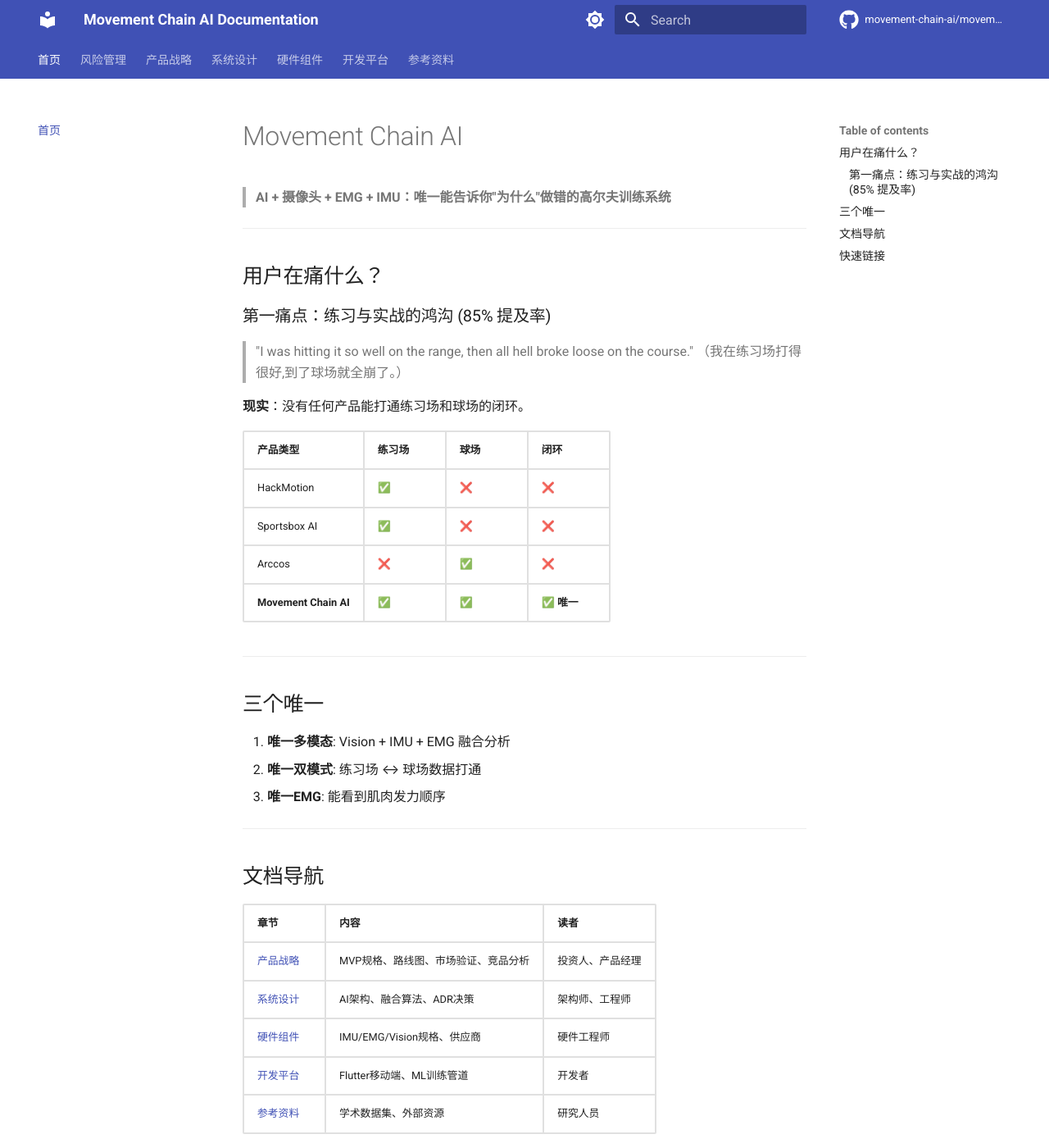
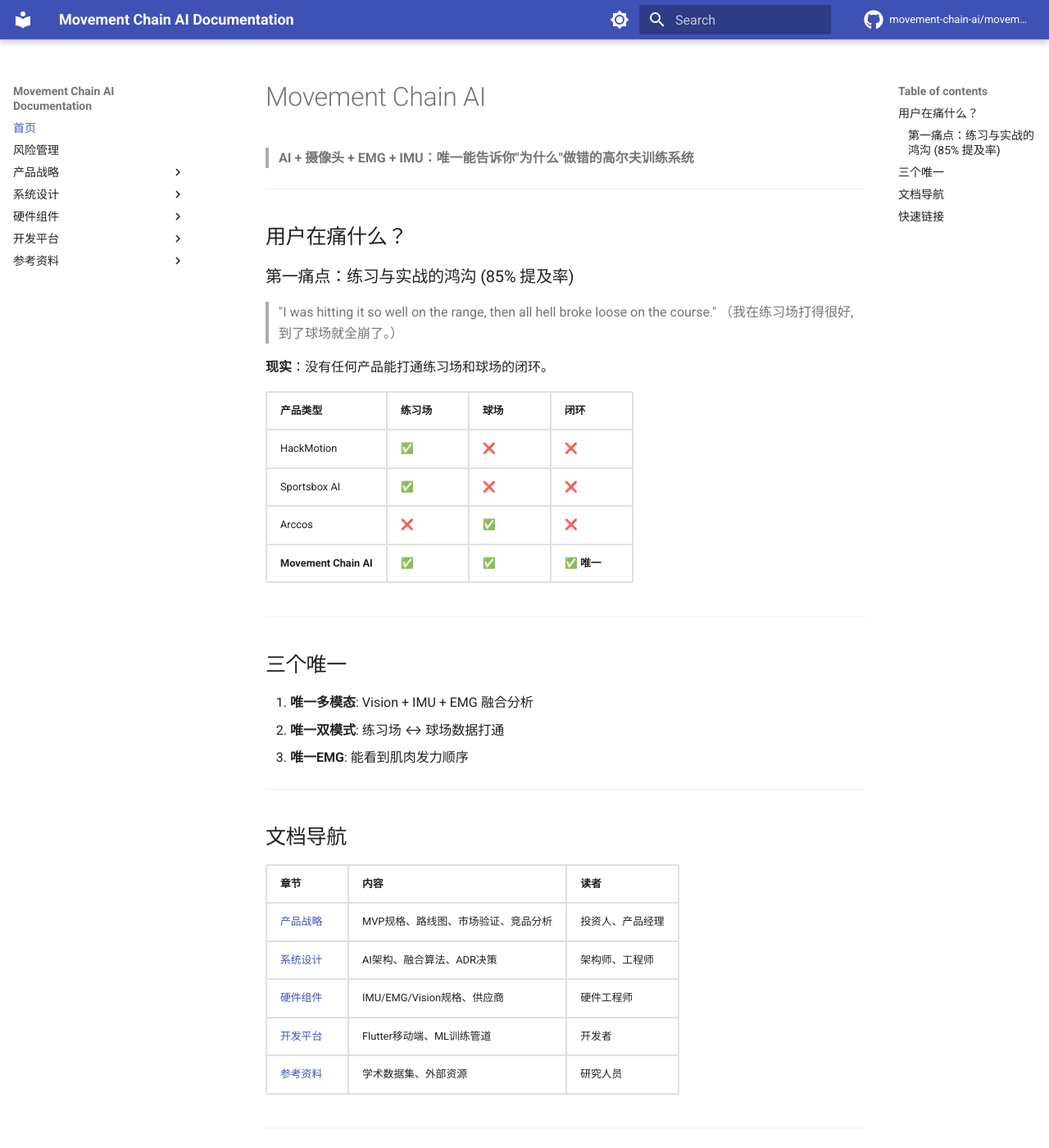
Before and after one commit to movement-chain-ai/movement-chain-docs, an MkDocs documentation site: the page built from docs/zh/index.md, in a window 1280 px wide and 1400 px high. Shown: the whole window at 82% size. Built offline with MkDocs 1.6.1 and Material for MkDocs 9.7.7, drawn with Linux system fonts in a browser that asks for light colours; comment, search, counter and statistics services are not loaded; the version menu is left out.

Commit message:
style: improve navigation layout and content width
- Remove navigation.tabs for persistent left sidebar
- Remove navigation.sections for collapsible sections
- Increase max-width to 1600px for wider content area
- Adjust sidebar widths: left 15rem, right 10rem

```diff
--- a/docs/zh/stylesheets/extra.css
+++ b/docs/zh/stylesheets/extra.css
@@ -1,3 +1,21 @@
+/* 让内容区域更宽 */
+.md-grid {
+  max-width: 1600px;
+}
+
+/* 调整侧边栏宽度比例 */
+@media screen and (min-width: 76.25em) {
+  /* 左侧导航栏更宽 */
+  .md-sidebar--primary {
+    width: 15rem;  /* 默认 12.1rem，加宽 */
+  }
+
+  /* 右侧目录栏更窄 */
+  .md-sidebar--secondary {
+    width: 10rem;  /* 默认 12.1rem，缩窄 */
+  }
+}
+
 /* 表格添加竖线分隔 */
 .md-typeset table:not([class]) th,
 .md-typeset table:not([class]) td {
--- a/mkdocs.yml
+++ b/mkdocs.yml
@@ -22,12 +22,10 @@ theme:
         icon: material/brightness-4
         name: Switch to light mode
   features:
-    - navigation.tabs
     - navigation.top
     - navigation.tracking
     - navigation.indexes
     - navigation.instant
-    - navigation.prune
     - search.suggest
     - search.highlight
     - content.code.copy
@@ -122,6 +120,12 @@ nav:
       - design/sdk-selection.md
       - design/swing-comparison.md
       - design/decisions-summary.md
+      - 研究与标准:
+          - design/research/index.md
+          - 生物力学术语表: design/research/biomechanics-glossary.md
+          - 生物力学基准值: design/research/biomechanics-benchmarks.md
+          - 传感器指标映射: design/research/sensor-metric-mapping.md
+          - 个性化规范: design/research/personalization-spec.md
       - 架构决策 (ADR):
           - design/decisions/index.md
           - design/decisions/0001-multi-repo-structure.md
```
